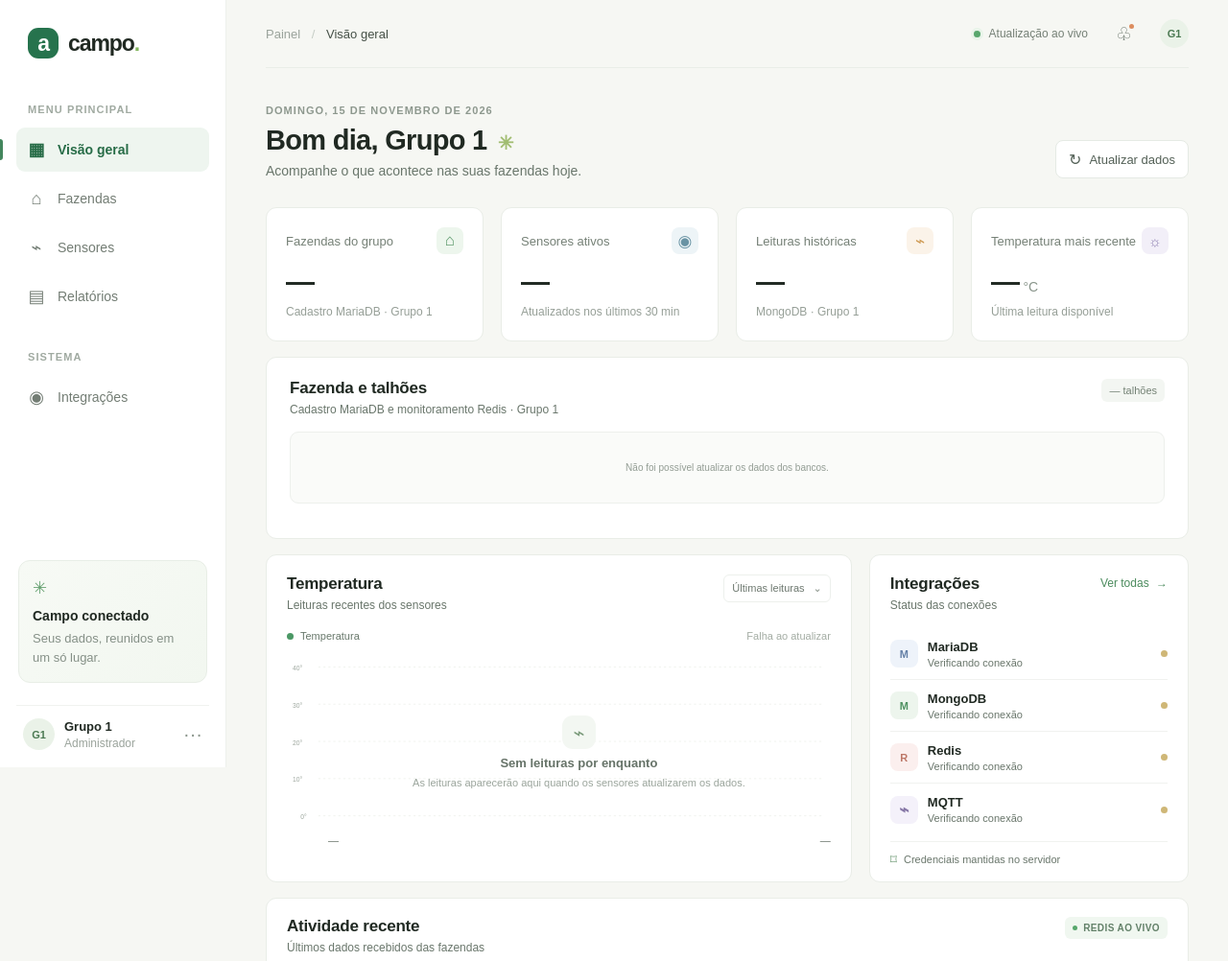
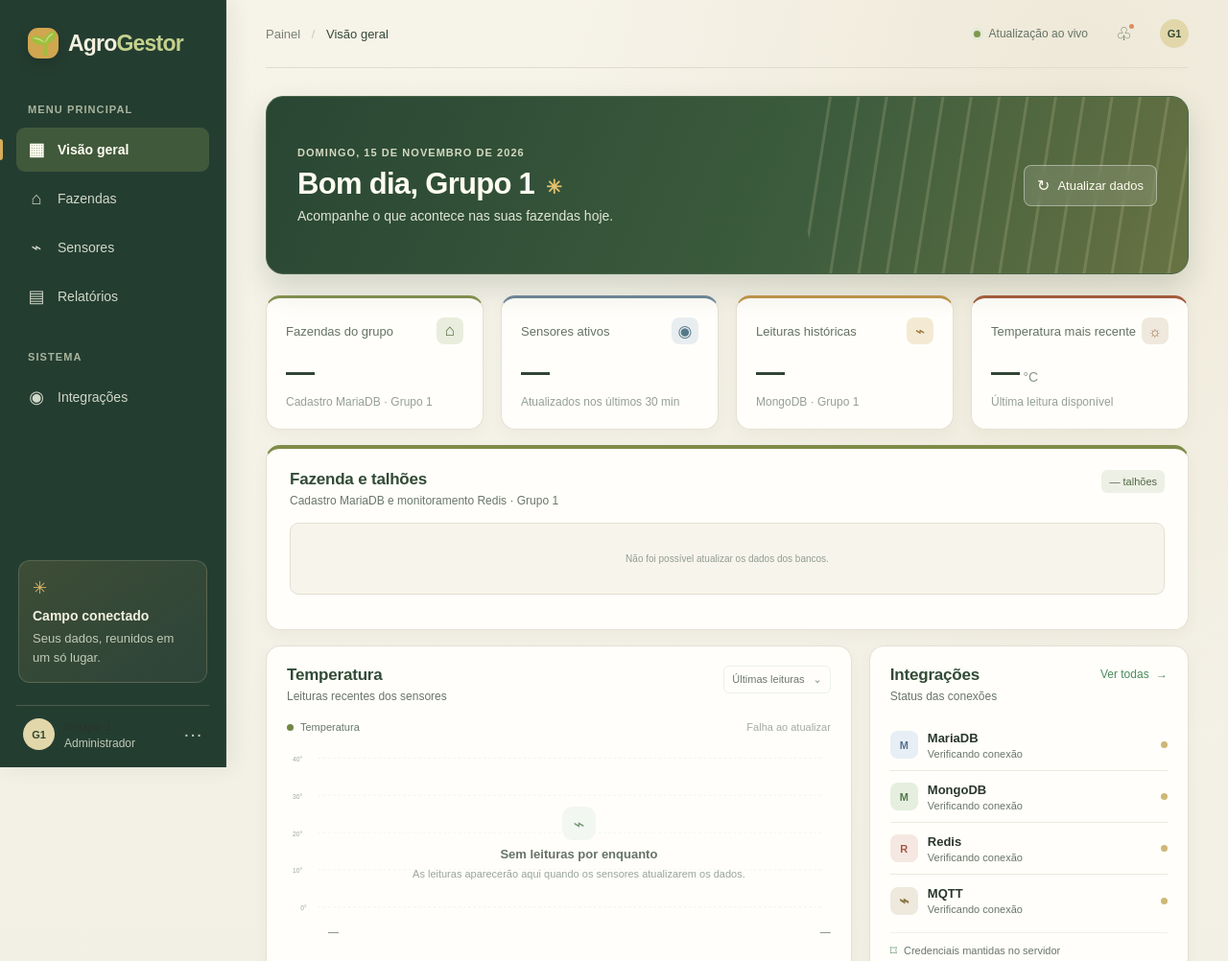
Before and after one commit to Marialyssa/projeto-integrador-allan, a website: page public/index.html in a window 1280 px wide. Shown: the top 1002 px of the page at 96% size. Drawn offline with Linux system fonts and the light colour scheme; no server answers.

Commit message:
Give dashboard a distinct agricultural visual identity

```diff
--- a/public/index.html
+++ b/public/index.html
@@ -12,8 +12,8 @@
     <div class="app-shell">
       <aside class="sidebar">
         <a class="brand" href="/" aria-label="AgroGestor início">
-          <span class="brand-mark" aria-hidden="true">a</span>
-          <span>campo<span class="brand-dot">.</span></span>
+          <span class="brand-mark" aria-hidden="true">🌱</span>
+          <span>Agro<span class="brand-dot">Gestor</span></span>
         </a>
         <div class="side-caption">MENU PRINCIPAL</div>
         <nav class="nav-list" aria-label="Navegação principal">
@@ -173,7 +173,7 @@
             <div class="detail-list" id="image-list"><div class="farm-placeholder">Consultando imagens…</div></div>
           </article>
         </section>
-        <footer class="footer"><span>© 2026 campo<span class="brand-dot">.</span> · Gestão inteligente de fazendas</span><span>Dados do <strong>Grupo 1</strong></span></footer>
+        <footer class="footer"><span>© 2026 AgroGestor · Gestão inteligente de fazendas</span><span>Dados do <strong>Grupo 1</strong></span></footer>
       </main>
     </div>
   </body>
--- a/public/styles.css
+++ b/public/styles.css
@@ -316,3 +316,166 @@ td { font-size: 12px; }
   .side-caption, .nav-link { font-size: 0; }
   .nav-icon { font-size: 18px; }
 }
+
+
+/* Identidade visual de campo: mata, oliva, palha e terra. */
+:root {
+  --green: #49623c;
+  --green-dark: #243d31;
+  --green-soft: #e7ecdc;
+  --ink: #29362d;
+  --muted: #687466;
+  --line: #e5e0d1;
+  --surface: #fffefa;
+  --bg: #f3f0e5;
+  --olive: #8a914b;
+  --clay: #a85d3d;
+  --straw: #d1a64d;
+}
+body {
+  background-color: var(--bg);
+  background-image: radial-gradient(ellipse at 88% 4%, rgba(185, 164, 103, .13), transparent 34%), linear-gradient(180deg, #f6f3e9 0%, #f0eee3 100%);
+}
+.sidebar {
+  background: #243d31;
+  border-right-color: #314b39;
+  box-shadow: 5px 0 22px rgba(35, 54, 40, .08);
+}
+.brand { color: #f3f0df; letter-spacing: -.8px; }
+.brand-mark {
+  background: #d0a64f;
+  color: #243d31;
+  box-shadow: 0 5px 14px rgba(0, 0, 0, .17);
+}
+.brand-dot { color: #c4d18c; }
+.side-caption { color: #a9b59c; }
+.nav-link { color: #d0d8c9; }
+.nav-link:hover { background: rgba(255, 255, 255, .08); color: #fffdf2; }
+.nav-link.active { background: #40593b; color: #fffdf2; }
+.nav-link.active::before { background: #d6ad58; }
+.sidebar-tip {
+  border-color: rgba(226, 220, 190, .19);
+  background: linear-gradient(145deg, rgba(210, 169, 83, .15), rgba(255, 255, 255, .04));
+  color: #f3f0df;
+}
+.tip-icon { color: #d9b666; }
+.sidebar-tip p, .profile div:nth-child(2) span { color: #c0cbb7; }
+.profile { border-top-color: rgba(226, 220, 190, .2); }
+.avatar, .top-avatar { background: #e1d7aa; color: #344632; }
+.profile-more { color: #c0cbb7; }
+.main-content { background: transparent; }
+.topbar { border-bottom-color: #e0dccd; }
+.breadcrumb { color: #788273; }
+.breadcrumb strong { color: #354a37; }
+.live-indicator { color: #657365; }
+.live-indicator i { background: #7e984d; box-shadow: 0 0 0 3px #e4ead8; }
+.welcome-row {
+  position: relative;
+  min-height: 186px;
+  align-items: center;
+  overflow: hidden;
+  margin-top: 29px;
+  margin-bottom: 22px;
+  padding: 28px 32px;
+  border: 1px solid #496447;
+  border-radius: 18px;
+  background: linear-gradient(112deg, #294633 0%, #3c5c3d 58%, #687343 100%);
+  box-shadow: 0 14px 30px rgba(44, 66, 43, .17);
+}
+.welcome-row::after {
+  position: absolute;
+  top: -75%;
+  right: -2%;
+  width: 44%;
+  height: 245%;
+  border-radius: 50%;
+  background: repeating-linear-gradient(106deg, transparent 0 13px, rgba(244, 231, 184, .16) 14px 16px, transparent 17px 29px);
+  content: "";
+  transform: rotate(-7deg);
+  pointer-events: none;
+}
+.welcome-row > div, .welcome-row > button { position: relative; z-index: 1; }
+.welcome-row .eyebrow { color: #d4d9c0; }
+.welcome-row h1 { color: #fffdf2; font-size: 31px; }
+.welcome-row .wave { color: #e4c16e; }
+.welcome-row .subtitle { color: #e0e6d5; }
+.welcome-row .range-button {
+  min-height: 43px;
+  border-color: rgba(255, 255, 255, .4);
+  background: rgba(255, 255, 255, .12);
+  color: #fffdf2;
+  backdrop-filter: blur(8px);
+}
+.welcome-row .range-button:hover { background: rgba(255, 255, 255, .2); }
+.metric-card, .panel {
+  border-color: #e5e0d1;
+  border-radius: 15px;
+  background: var(--surface);
+  box-shadow: 0 5px 15px rgba(64, 60, 39, .045);
+}
+.metric-card { border-top: 3px solid #859351; }
+.metric-card:nth-child(2) { border-top-color: #71899a; }
+.metric-card:nth-child(3) { border-top-color: #c2974d; }
+.metric-card:nth-child(4) { border-top-color: #a85d3d; }
+.metric-top { color: #657264; }
+.metric-icon.green { background: #e8eddd; color: #536b3f; }
+.metric-icon.blue { background: #e8eef0; color: #557989; }
+.metric-icon.orange { background: #f4ead4; color: #9b7533; }
+.metric-icon.purple { background: #efe8dc; color: #94704a; }
+.metric-value { color: #2e4332; }
+.farm-panel { border-top: 4px solid #7f8b48; }
+.farm-overview { border-color: #e3dfd0; background: #f7f5eb; }
+.farm-symbol { background: #e4ead9; color: #526942; }
+.farm-stat { border-left-color: #ded9c8; }
+.farm-stat strong { color: #344b37; }
+.plot-grid { gap: 12px; }
+.plot-card {
+  position: relative;
+  overflow: hidden;
+  border-color: #dfe4d3;
+  border-radius: 12px;
+  background: linear-gradient(145deg, #fbfcf6, #f0f3e7);
+}
+.plot-card::before {
+  position: absolute;
+  inset: 0 auto 0 0;
+  width: 4px;
+  background: #78904e;
+  content: "";
+}
+.plot-card:nth-child(n+5) {
+  border-color: #eadfbd;
+  background: linear-gradient(145deg, #fffdf5, #f7f0dc);
+}
+.plot-card:nth-child(n+5)::before { background: #c69a42; }
+.plot-symbol { color: #73864a; }
+.plot-card:nth-child(n+5) .plot-symbol { color: #b48a34; }
+.plot-crop { color: #40583a; }
+.plot-card:nth-child(n+5) .plot-crop { color: #806329; }
+.content-grid, .database-details-grid { gap: 18px; }
+.panel-heading h2 { color: #324b36; }
+.integration-row { border-bottom-color: #eee9dc; }
+.integration-row:last-child { border-bottom: 0; }
+.service-icon.maria { background: #e8eef5; color: #55708f; }
+.service-icon.mongo { background: #e6efdf; color: #52784b; }
+.service-icon.redis { background: #f5e8e2; color: #a45843; }
+.service-icon.mqtt { background: #eee9dc; color: #8c7548; }
+.service-icon.minio { background: #f5ebd8; color: #a47636; }
+.chart-legend i, .chart-line { stroke: #718744; }
+.chart-legend i { background: #718744; }
+.chart-point { stroke: #718744; }
+.chart-fill { fill: #9eaa63; }
+thead { background: #f3f1e7; }
+th { color: #697567; }
+td { border-top-color: #ebe7db; }
+.detail-row { border-bottom-color: #eee9dc; }
+.detail-icon { background: #e8eddd; color: #526b40; }
+.detail-count { background: #edf0e4; color: #536747; }
+.image-reconciliation { color: #627260; }
+.footer { color: #738071; }
+.footer strong { color: #40563b; }
+@media (max-width: 560px) {
+  .welcome-row { min-height: 178px; padding: 23px 19px; }
+  .welcome-row h1 { font-size: 25px; }
+  .welcome-row::after { right: -20%; width: 66%; }
+}
```
